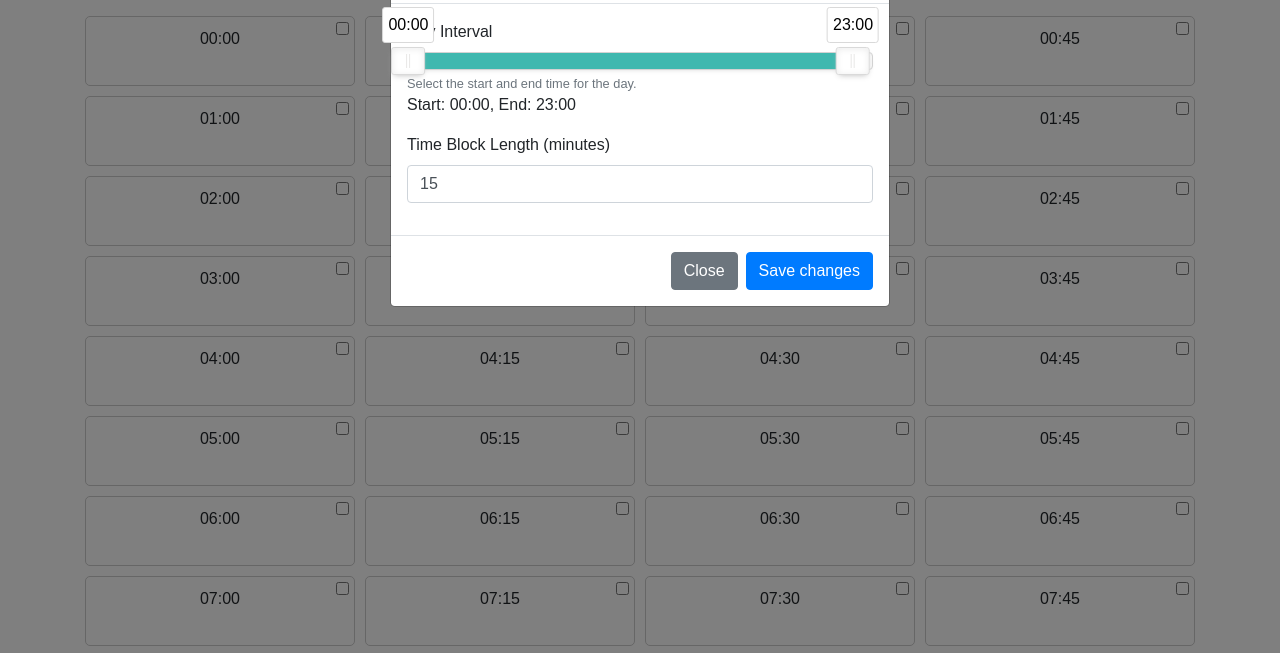
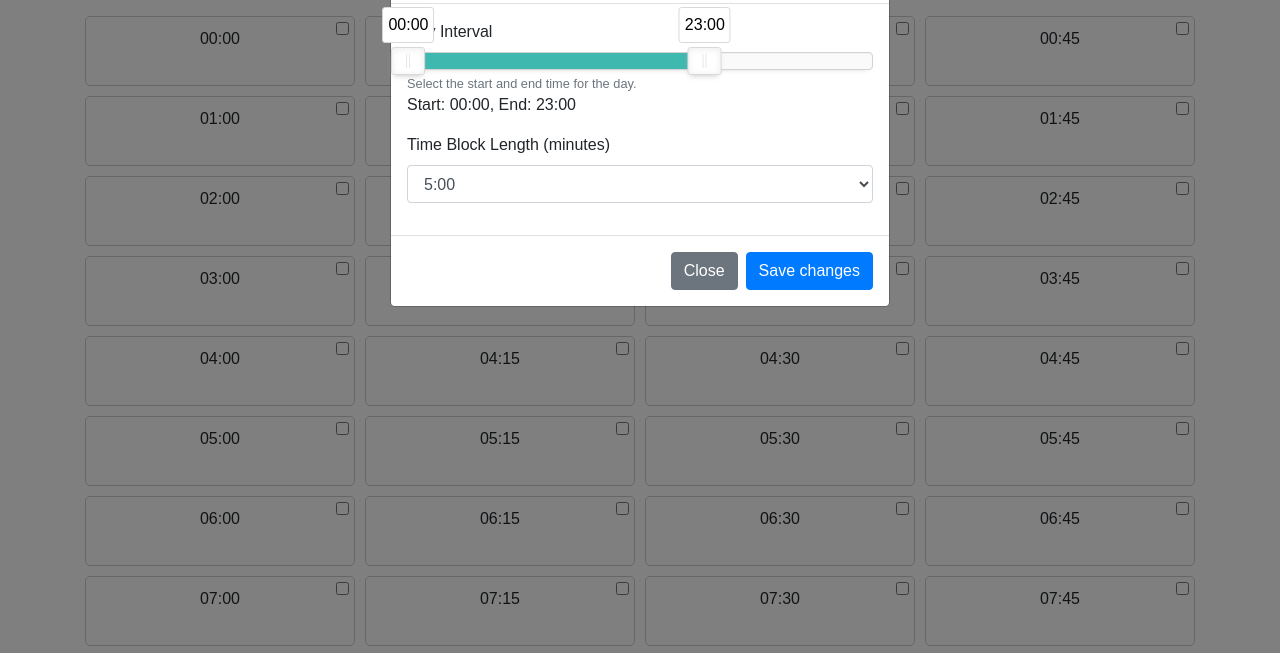
Before and after one commit to RobbeNooyens/timeblocks, a plain HTML site: page index.html in a window 1280 px wide. Both pictures are taken after a click on the button "Settings". Shown: the part 88-741 px from the top of the page. Drawn offline with nearby package versions, Linux system fonts and the light colour scheme.

Commit message:
Slider working

```diff
--- a/index.html
+++ b/index.html
@@ -37,7 +37,14 @@
                         </div>
                         <div class="form-group">
                             <label for="blockLength">Time Block Length (minutes)</label>
-                            <input type="number" class="form-control" id="blockLength" value="15" min="1" max="60">
+                            <select class="form-control" id="blockLength">
+                                <option value="5">5:00</option>
+                                <option value="10">10:00</option>
+                                <option value="15">15:00</option>
+                                <option value="20">20:00</option>
+                                <option value="30">30:00</option>
+                                <option value="60">60:00</option>
+                            </select>
                         </div>
                     </form>
                 </div>
--- a/scripts/settings.js
+++ b/scripts/settings.js
@@ -12,7 +12,7 @@ function initializeSlider(startTime, endTime) {
         connect: true,
         range: {
             'min': 0,
-            'max': 1440
+            'max': 2160 // Maximum value to cover 24 hours for day one and 24 hours for day two minus 1 minute
         },
         step: 15,
         tooltips: [true, true],
@@ -27,7 +27,6 @@ function initializeSlider(startTime, endTime) {
     });
 
     timeIntervalSlider.noUiSlider.on('update', (values, handle) => {
-        // Do nothing if values is [Nan, Nan]
         console.log('Slider updated with values:', values);
         document.getElementById('timeIntervalValues').innerHTML = `Start: ${values[0]}, End: ${values[1]}`;
         if (handle === 0) {
@@ -39,15 +38,34 @@ function initializeSlider(startTime, endTime) {
 }
 
 function formatTime(minutes) {
-    const hours = Math.floor(minutes / 60);
+    const day = Math.floor(minutes / 1440);
+    const hours = Math.floor((minutes % 1440) / 60);
     const mins = minutes % 60;
-    return `${hours.toString().padStart(2, '0')}:${mins.toString().padStart(2, '0')}`;
+    const dayPrefix = day === 1 ? "1:" : "";
+    const formattedTime = `${dayPrefix}${hours.toString().padStart(2, '0')}:${mins.toString().padStart(2, '0')}`;
+    console.log('Formatted time:', formattedTime);
+    return formattedTime;
 }
 
 function timeToMinutes(time) {
     console.log('Converting time to minutes:', time);
-    const [hours, minutes] = time.split(':').map(Number);
-    return hours * 60 + minutes;
+    const parts = time.split(':');
+    let dayOffset = 0;
+    let hours = 0;
+    let minutes = 0;
+
+    if (parts.length === 3) {
+        dayOffset = 1440;
+        hours = parseInt(parts[1], 10);
+        minutes = parseInt(parts[2], 10);
+    } else if (parts.length === 2) {
+        hours = parseInt(parts[0], 10);
+        minutes = parseInt(parts[1], 10);
+    }
+
+    const totalMinutes = dayOffset + hours * 60 + minutes;
+    console.log('Converted to total minutes:', totalMinutes);
+    return totalMinutes;
 }
 
 function saveSettings() {
```
